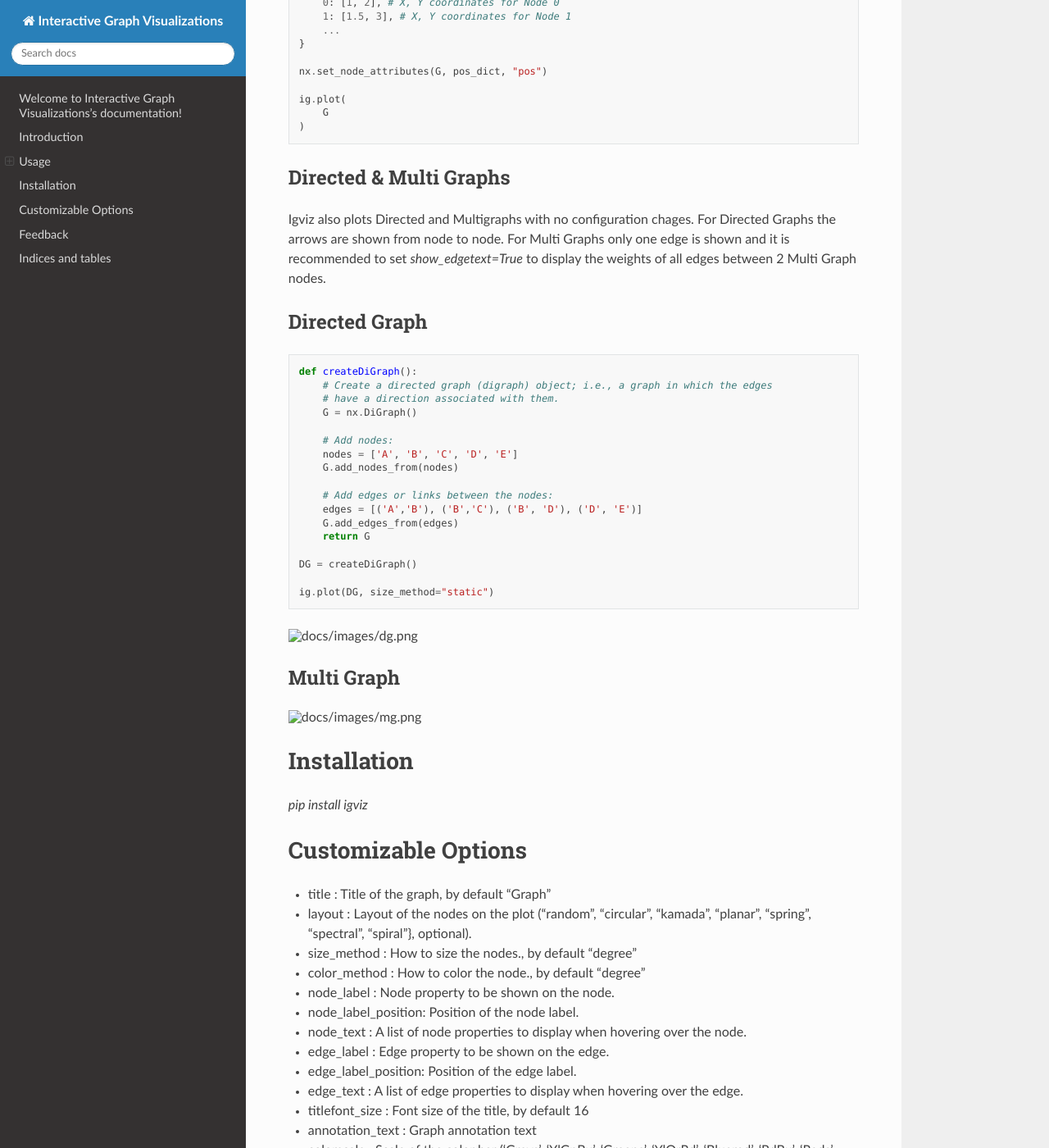
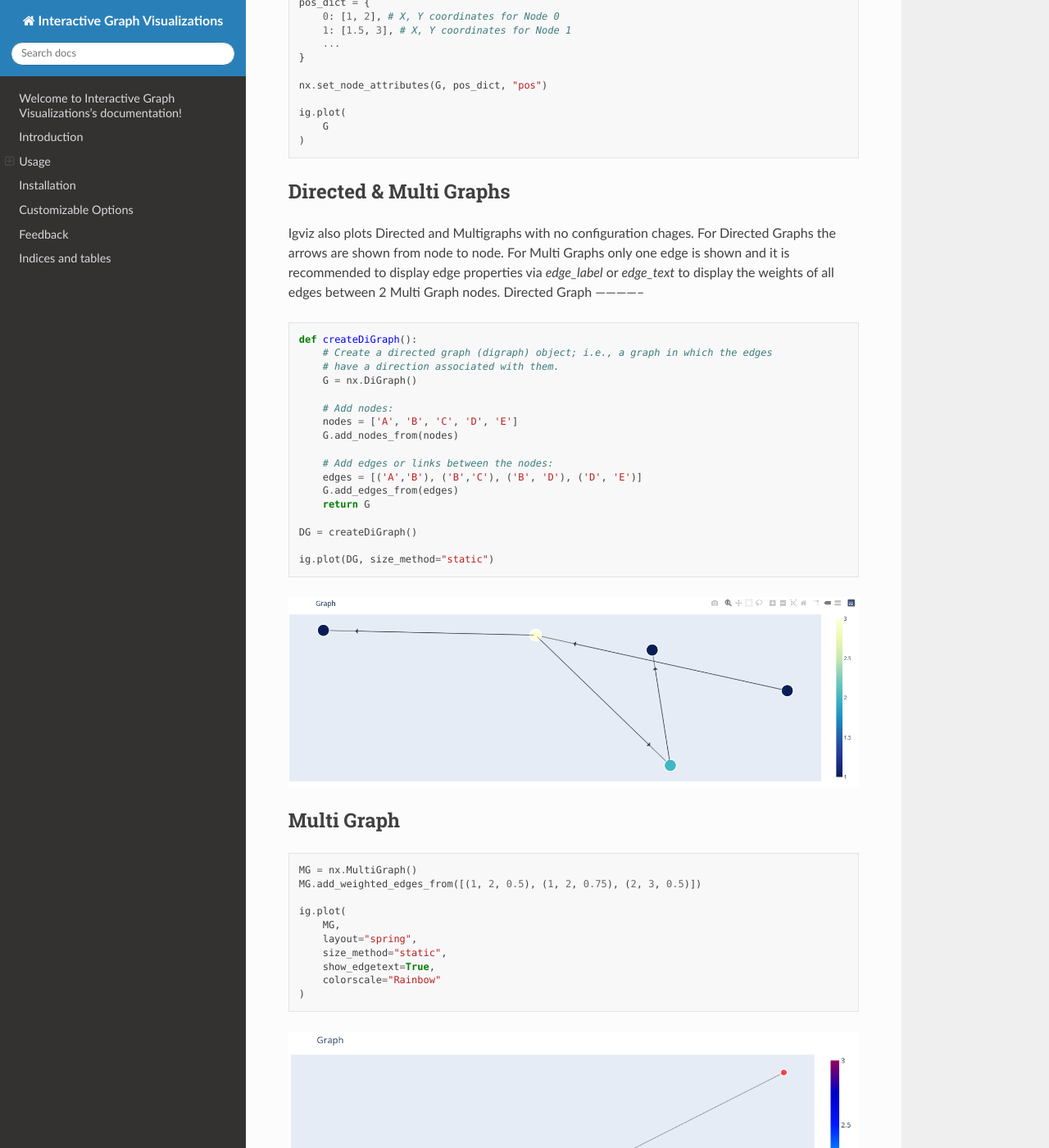
Before and after one commit to Ashton-Sidhu/plotly-graph, a Sphinx documentation site: the page built from docs/index.rst, in a window 1280 px wide and 1400 px high, scrolled down 4833 px. Shown: the whole window at 82% size. Built offline with Sphinx 7.4.7 and the Read the Docs theme 2.0.0, drawn with Linux system fonts in a browser that asks for light colours; some of the changed text lies outside the part shown.

Commit message:
updated docs

```diff
--- a/docs/index.rst
+++ b/docs/index.rst
@@ -32,6 +32,7 @@
 
     G = nx.random_geometric_graph(200, 0.125)
     nx.set_node_attributes(G, 3, "prop")
+    nx.set_edge_attributes(G, 5, "edge_prop")
 
     ig.plot(G)
 
@@ -145,8 +146,7 @@
 Directed & Multi Graphs
 -----------------------
 
-Igviz also plots Directed and Multigraphs with no configuration chages. For Directed Graphs the arrows are shown from node to node. For Multi Graphs only one edge is shown and it is recommended to set `show_edgetext=True` to display the weights of all edges between 2 Multi Graph nodes.
-
+Igviz also plots Directed and Multigraphs with no configuration chages. For Directed Graphs the arrows are shown from node to node. For Multi Graphs only one edge is shown and it is recommended to display edge properties via `edge_label` or `edge_text` to display the weights of all edges between 2 Multi Graph nodes.
 Directed Graph
 --------------
 
@@ -170,12 +170,13 @@
 
     ig.plot(DG, size_method="static")
 
-.. image:: docs/images/dg.png
+.. image:: images/dg.png
 
 Multi Graph
 -----------
 
 .. code:: python
+
     MG = nx.MultiGraph()
     MG.add_weighted_edges_from([(1, 2, 0.5), (1, 2, 0.75), (2, 3, 0.5)])
 
@@ -188,7 +189,7 @@
     )
 
 
-.. image:: docs/images/mg.png
+.. image:: images/mg.png
 
 Installation
 ============
```
